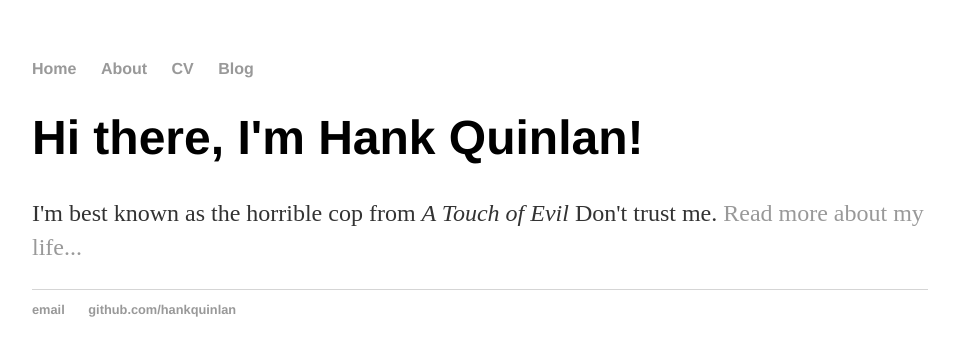
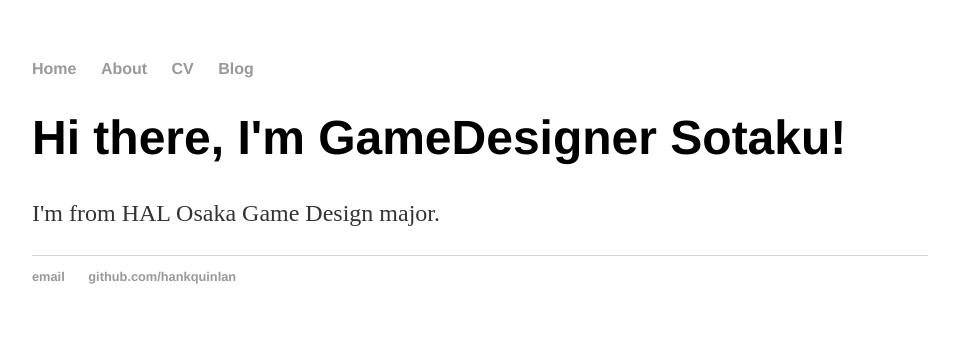
Before and after one commit to SotakuStudio/SotakuStudio.github.io, a Jekyll site: the page built from index.html, in a window 1280 px wide. Shown: the top 356 px of the page, without its empty margins (160-1119 px from the left). Built offline with Jekyll 4.4.1, drawn with Linux system fonts in a browser that asks for light colours.

Commit message:
Update index.html

```diff
--- a/index.html
+++ b/index.html
@@ -1,8 +1,8 @@
 ---
 layout: default
-title: Hank Quinlan, Horrible Cop
+title: GameDesigner Sotaku, HAL Osaka
 ---
 <div class="blurb">
-    <h1>Hi there, I'm Hank Quinlan!</h1>
-    <p>I'm best known as the horrible cop from <em>A Touch of Evil</em> Don't trust me. <a href="/about">Read more about my life...</a></p>
+    <h1>Hi there, I'm GameDesigner Sotaku!</h1>
+    <p>I'm from HAL Osaka Game Design major.</p>
 </div><!-- /.blurb -->
```
